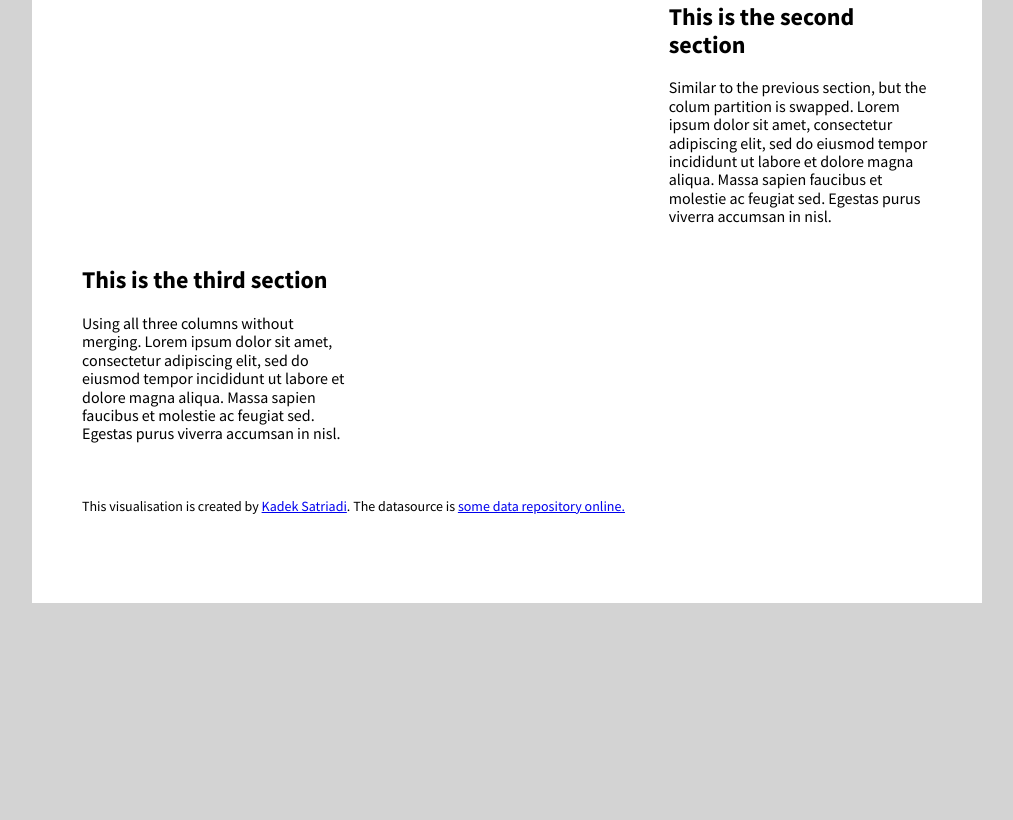
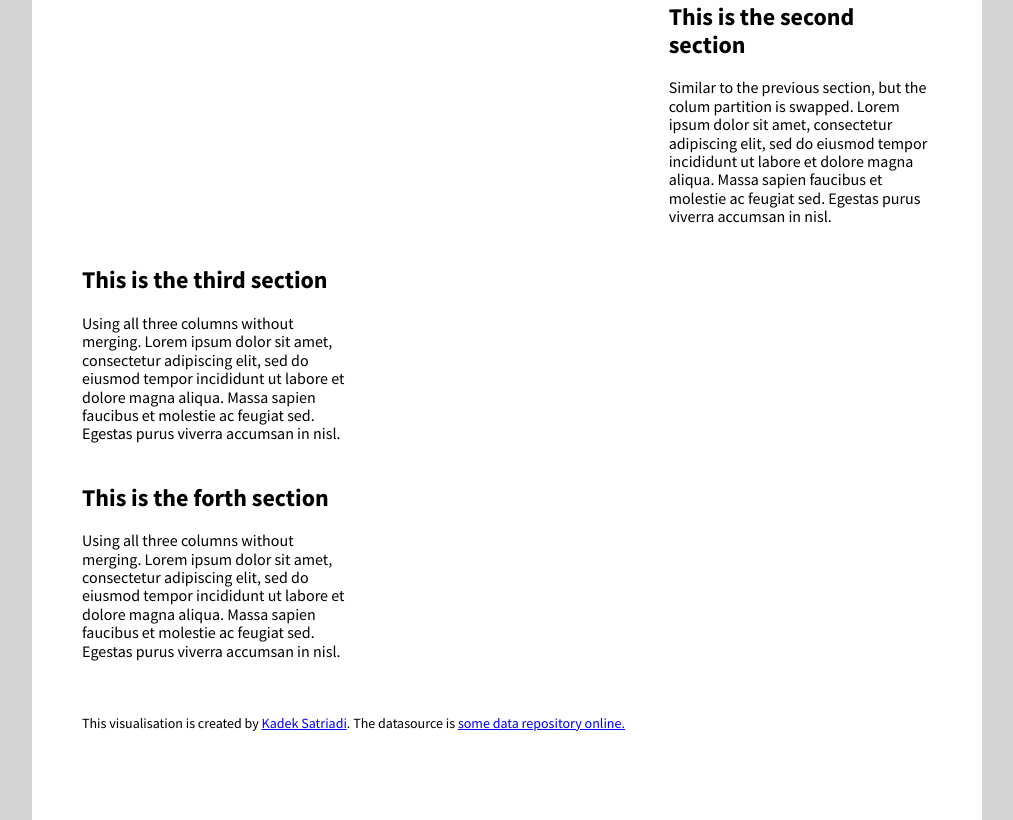
Before and after one commit to ejeo4/FIT3179, a plain HTML site: page Visualisation2/index.html in a window 1280 px wide. Shown: the part 385-1205 px from the top of the page, without its empty margins (133-1146 px from the left). Before the commit the page ends 988 px from the top, so only its background shows below. Drawn offline with nearby package versions, Linux system fonts and the light colour scheme; a script that the page names is missing.

Commit message:
Update index.html

```diff
--- a/Visualisation2/index.html
+++ b/Visualisation2/index.html
@@ -111,6 +111,24 @@
     </div>
     <!-- end pure grid group -->
 
+       <!-- pure grid group -->
+    <div class="pure-g">
+      <div class="pure-u-1-3">
+        <div class="description description-left">
+          <h2>This is the forth section</h2>
+          <p>Using all three columns without merging. Lorem ipsum dolor sit amet, consectetur adipiscing elit, sed do eiusmod tempor incididunt ut labore et dolore magna aliqua. Massa sapien faucibus et molestie ac feugiat sed. Egestas purus viverra accumsan in nisl.</p>
+        </div>
+      </div>
+      <div class="pure-u-1-3">
+        <div id="vis4"  class="vis-container"></div>
+      </div>
+      <div class="pure-u-1-3">
+        <div id="vis3"  class="vis-container"></div>
+      </div>
+
+    </div>
+    <!-- end pure grid group -->
+
     <div class="pure-g">
       <div class="pure-u-1-1 small-font">
         <p>This visualisation is created by <a href="https://github.com/KadekSatriadi" target="_blank">Kadek Satriadi</a>. The datasource is <a href="#"" target="_blank">some data repository online</href>.</p>
```
